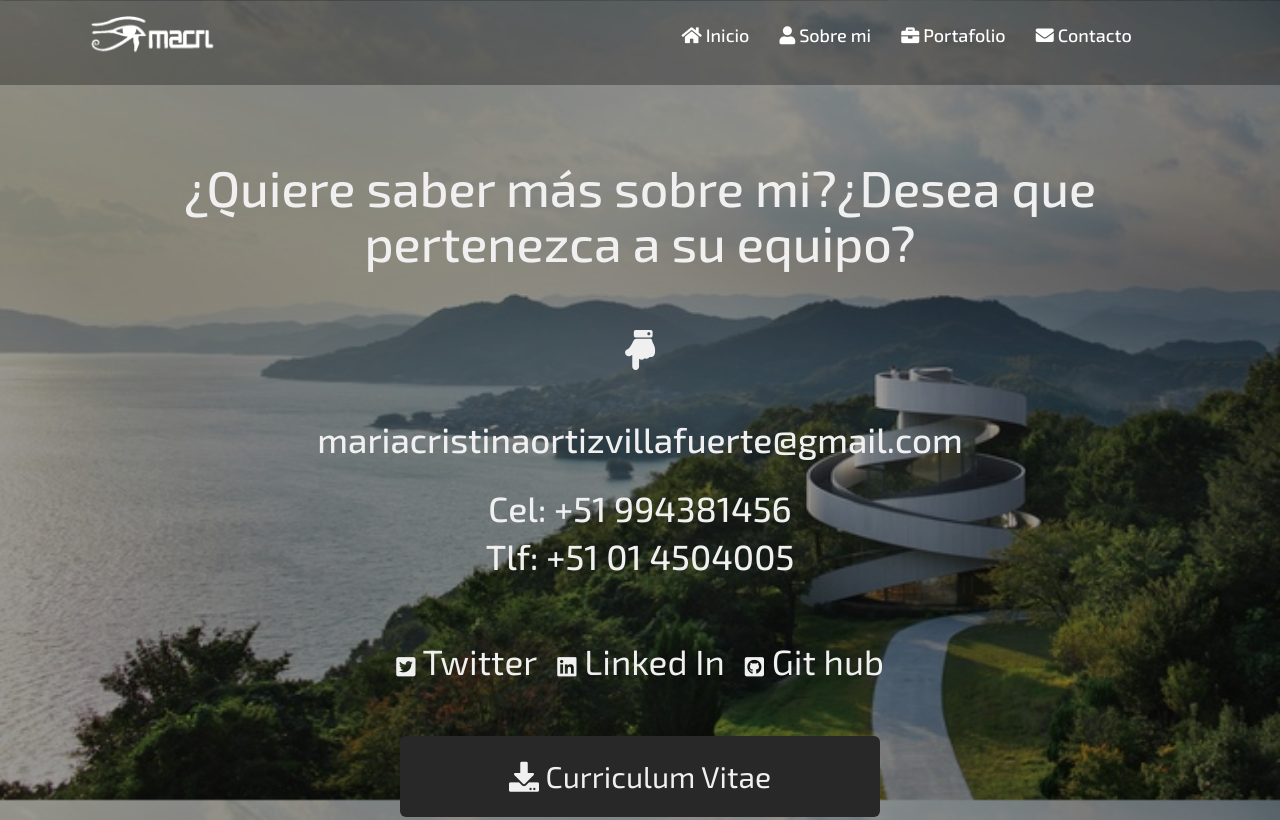
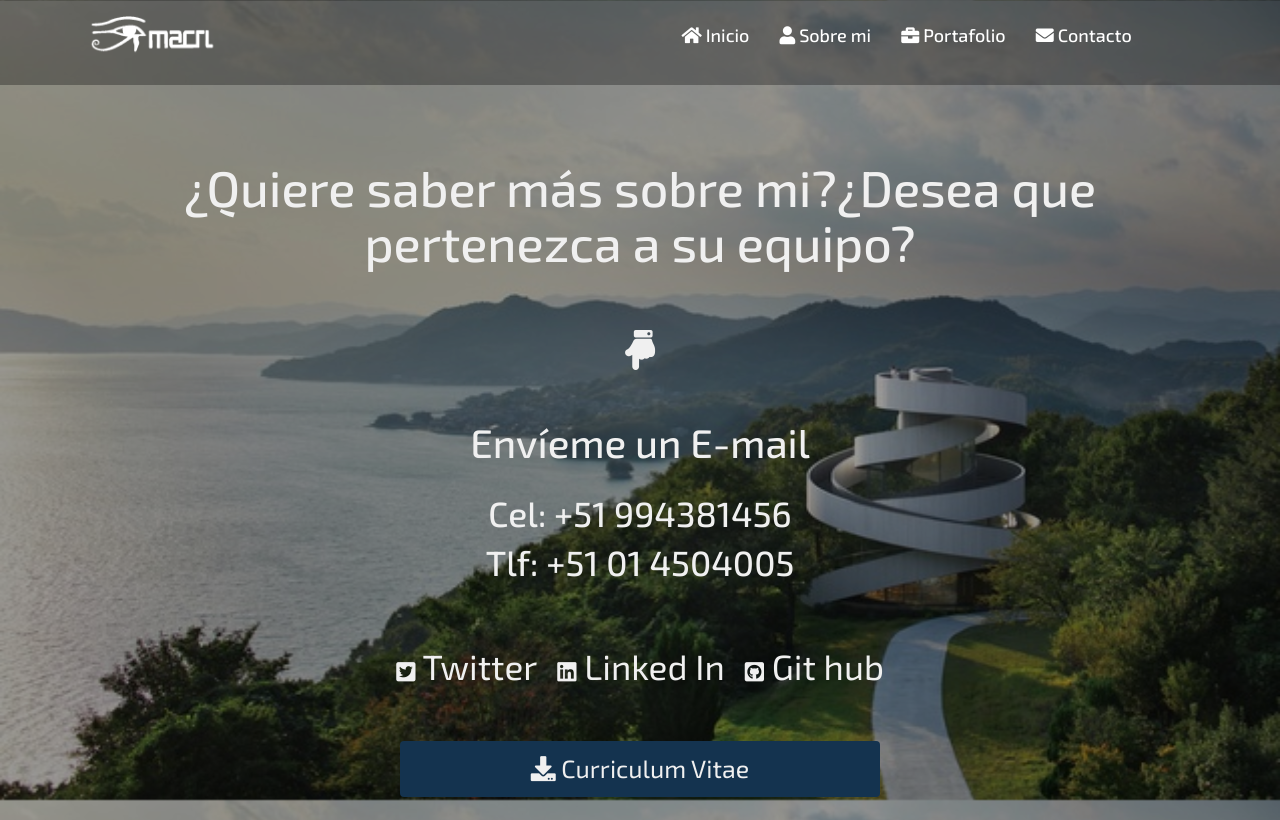
Before and after one commit to MariacristinaOrtiz/portafolio, a plain HTML site: page views/contactme.html in a window 1280 px wide. Shown: the top 820 px of the page. Drawn offline with Linux system fonts and the light colour scheme.

Commit message:
Añade cv

```diff
--- a/css/main.css
+++ b/css/main.css
@@ -187,7 +187,11 @@ body {
     div.download-cv a.btn {
       font-size: 1.8rem;
       color: rgb(240, 240, 240);
-      background-color: rgb(40, 40, 40);
+      background-color: rgb(20, 51, 79);
+      border: none;
+    }
+    h4.gmail a {
+      color: rgb(240, 240, 240);
     }
     /* vista Portafolio*/
     .opacity-proyect {
@@ -412,6 +416,7 @@ body.background-image-contactme {
    background-image: url(../assets/imgs/fondohome.jpg);
    background-size: 100% 100vh;
  }
+ .div
 /* portfolio*/
 .portfolio-container {
   padding-left: 6rem;
@@ -447,6 +452,12 @@ div.download-cv {
   margin-top: 0;
   margin-bottom: 20px;
  }
+ div.download-cv a.btn {
+   padding: 0;
+   padding-top: 1rem;
+   padding-bottom: 1rem;
+   font-size: 2.5rem;
+  }
  div.div-question h3.question {
    font-size: 5rem;
  }
@@ -457,7 +468,10 @@ div.download-cv {
    font-size: 4rem;
  }
  .opacity-contactme {
-   height: 115vh;
+   height: 120vh;
+ }
+ h4.gmail a {
+   font-size: 4rem;
  }
 }
 @media (min-width:1350px) {
@@ -473,5 +487,5 @@ div.download-cv {
   margin-bottom:80px;
   }
   .portfolio-text {
-    width: 77%;
+    width: 72.4%;
 }
--- a/views/contactme.html
+++ b/views/contactme.html
@@ -63,7 +63,7 @@
             <i class="fas fa-hand-point-down"></i>
           </div>
           <div class="col-xs-12 col-sm-12 flex">
-            <h4 class="gmail">mariacristinaortizvillafuerte@gmail.com</h4>
+            <h4 class="gmail"><a href="mailto:mariacristinaortizvillafuerte@gmail.com?Subject=Hello%20again">Envíeme un E-mail</a></h4>
           </div>
           <div class="col-xs-12 div-phone">
             <h4 class="col-xs-12 flex phone">Cel: +51 994381456</h4>
@@ -77,7 +77,7 @@
           </ul>
           </div>
           <div class="col-xs-12 flex download-cv">
-            <a class="btn btn-lg col-md-5" href="#"><i class="fas fa-download"></i> Curriculum Vitae</a>
+            <a class="col-md-5 btn btn-default" download="cv-maría-cristina" href="../assets/doc/cv-maria-cristina.pdf"><i class="fas fa-download"></i> Curriculum Vitae</a>
           </div>
         </div>
       </div>
```
Also changed, not shown: index.html (+1 -1 lines), views/aboutme.html (+2 -2 lines), 1 other file.
